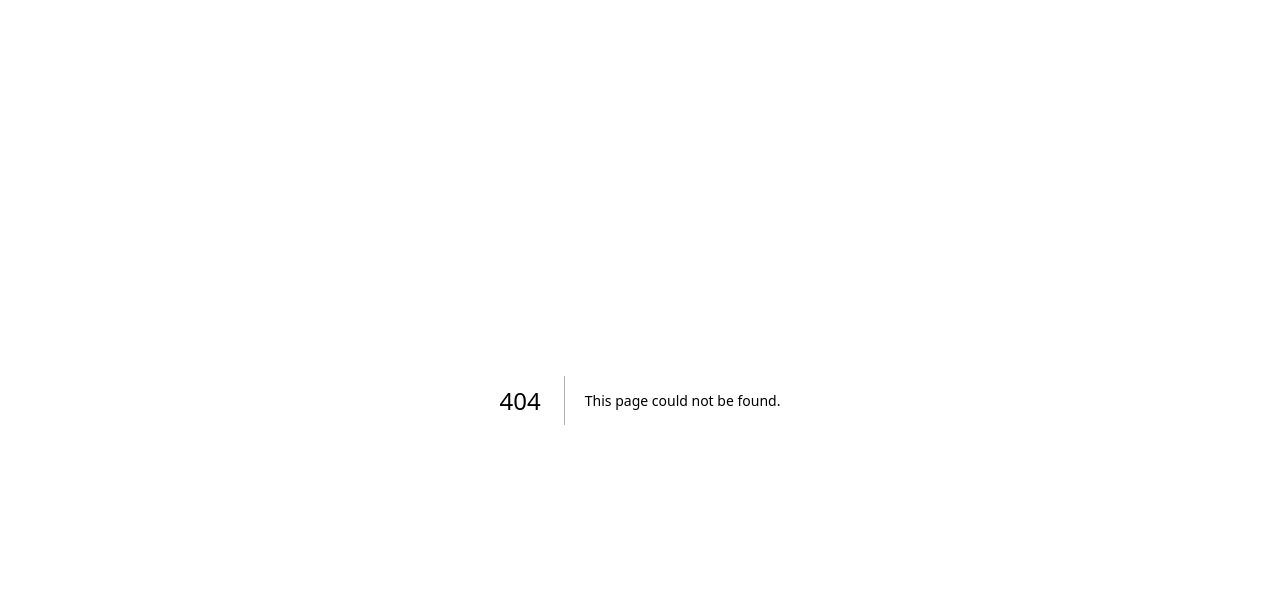
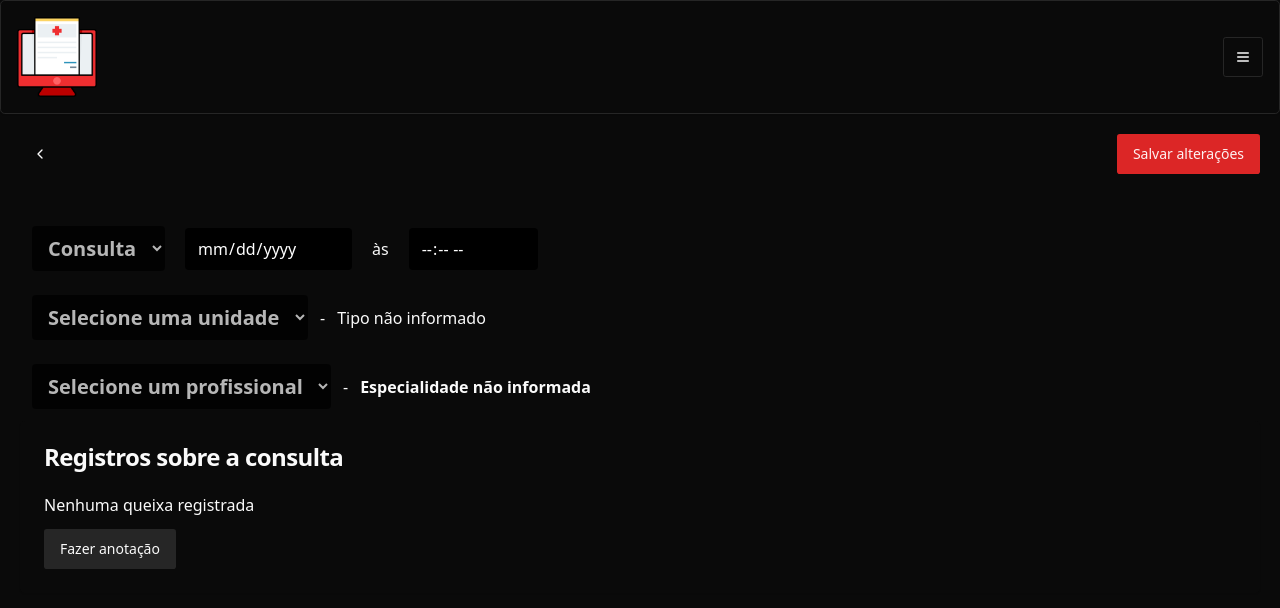
Before and after one commit to KaiqueSPereira/healtpep-ia, a Next.js app: page /consulta/1/editar in a window 1280 px wide. Before the commit this address had no page. Shown: the top 608 px of the page. Built offline with nearby package versions, Linux system fonts and the light colour scheme; no server answers; the database is empty.

Commit message:
Adiciona página de edição de consulta e botão de edição, além de melhorias na exibição de mensagens de sucesso e erro

```diff
--- /dev/null
+++ b/app/consulta/[id]/editar/_components/updateconsulta.tsx
@@ -0,0 +1,202 @@
+"use client";
+
+import { useEffect, useState } from "react";
+import Link from "next/link";
+import { toast } from "@/app/_hooks/use-toast";
+import { Button } from "@/app/_components/ui/button";
+import DescriptionEditor from "@/app/consulta/components/descriptioneditor";
+import {
+  Card,
+  CardContent,
+  CardHeader,
+  CardTitle,
+} from "@/app/_components/ui/card";
+import { ChevronLeftIcon } from "lucide-react";
+import Header from "@/app/_components/header";
+
+interface Consulta {
+  id: string;
+  tipo: string;
+  data: string;
+  unidade: {
+    id: string;
+    nome: string;
+    tipo: string;
+  };
+  profissional: {
+    id: string;
+    nome: string;
+    especialidade: string;
+    NumClasse: string;
+  };
+  queixas: string;
+}
+
+interface ConsultaPageProps {
+  params: {
+    id: string;
+  };
+}
+
+const UpdateConsulta = ({ params }: ConsultaPageProps) => {
+  const [consulta, setConsulta] = useState<Consulta | null>(null);
+  const [loading, setLoading] = useState(true);
+  const [editando, setEditando] = useState(false);
+
+  useEffect(() => {
+    const fetchConsulta = async () => {
+      try {
+        const response = await fetch(`/api/consultas/${params.id}`);
+        const data = await response.json();
+        setConsulta(data);
+      } catch (error) {
+        console.error("Erro ao buscar consulta:", error);
+      } finally {
+        setLoading(false);
+      }
+    };
+
+    fetchConsulta();
+  }, [params.id]);
+
+  const handleUpdateConsulta = async () => {
+    try {
+      const response = await fetch(`/api/consultas/${params.id}`, {
+        method: "PUT",
+        headers: { "Content-Type": "application/json" },
+        body: JSON.stringify({
+          /* Dados atualizados */
+        }),
+      });
+
+      if (response.ok) {
+        toast("Consulta atualizada com sucesso!", "success", { duration: 5000 });
+      } else {
+        toast("Erro ao atualizar consulta.", "error", { duration: 5000 });
+      }
+    } catch (error) {
+      console.error("Erro ao atualizar:", error);
+    }
+  };
+
+  if (loading) return <h1>Carregando...</h1>;
+  if (!consulta) return <h1>Consulta não encontrada</h1>;
+
+  return (
+    <div>
+      {/* Header */}
+      <Header />
+      <header className="flex items-center justify-between p-5">
+        <Link href={`/consulta/${params.id}`}>
+          <Button variant="ghost" size="icon">
+            <ChevronLeftIcon />
+          </Button>
+        </Link>
+        <Button onClick={handleUpdateConsulta}>Salvar alterações</Button>
+      </header>
+
+      {/* Informações da Consulta */}
+      <main className="p-5">
+        <div className="flex items-center gap-5 p-3">
+          <h1 className="text-xl font-bold">
+            <select
+              defaultValue={consulta.tipo}
+              className="rounded border border-none bg-black px-3 py-2 text-white"
+              disabled={!editando}
+            >
+              <option value="Consulta">Consulta</option>
+              <option value="Exame">Exame</option>
+            </select>
+          </h1>
+
+          {/* Data */}
+          <input
+            type="date"
+            defaultValue={
+              consulta.data
+                ? new Date(consulta.data).toISOString().split("T")[0]
+                : ""
+            }
+            className="rounded border border-none bg-black px-3 py-2 text-white"
+            disabled={!editando}
+          />
+
+          <p>às</p>
+
+          {/* Hora */}
+          <input
+            type="time"
+            defaultValue={new Date(consulta.data).toLocaleTimeString("pt-BR", {
+              hour: "2-digit",
+              minute: "2-digit",
+            })}
+            className="rounded border border-none bg-black px-3 py-2 text-white"
+            disabled={!editando}
+          />
+        </div>
+
+        {/* Unidade de Saúde */}
+        <div className="flex items-center gap-3 p-3">
+          <h2 className="text-xl font-bold">
+            <select
+              defaultValue={consulta.unidade?.id || ""}
+              className="rounded border border-none bg-black px-3 py-2 text-white"
+              disabled={!editando}
+            >
+              {consulta.unidade ? (
+                <option value={consulta.unidade.id}>
+                  {consulta.unidade.nome}
+                </option>
+              ) : (
+                <option value="">Selecione uma unidade</option>
+              )}
+            </select>
+          </h2>
+
+          <p>-</p>
+          <p>{consulta.unidade?.tipo || "Tipo não informado"}</p>
+        </div>
+
+        {/* Profissional */}
+        <div className="flex items-center gap-3 p-3">
+          <h2 className="text-xl font-bold">
+            <select
+              defaultValue={consulta.profissional?.id || ""}
+              className="rounded border border-none bg-black px-3 py-2 text-white"
+              disabled={!editando}
+            >
+              {consulta.profissional ? (
+                <option value={consulta.profissional.id}>
+                  {consulta.profissional.nome}
+                </option>
+              ) : (
+                <option value="">Selecione um profissional</option>
+              )}
+            </select>
+          </h2>
+
+          <p>-</p>
+          <h3 className="font-bold">
+            {consulta.profissional?.especialidade ||
+              "Especialidade não informada"}
+          </h3>
+        </div>
+
+        <Card className="border-none">
+          <CardHeader>
+            <CardTitle>Registros sobre a consulta</CardTitle>
+          </CardHeader>
+          <CardContent>
+            <p>{consulta.queixas || "Nenhuma queixa registrada"}</p>
+            <DescriptionEditor
+              descricao={consulta.queixas}
+              consultaId={consulta.id}
+            />
+          </CardContent>
+        </Card>
+      </main>
+    </div>
+  );
+};
+
+export default UpdateConsulta;
--- /dev/null
+++ b/app/consulta/[id]/editar/page.tsx
@@ -0,0 +1,20 @@
+"use client";
+
+import { useParams } from "next/navigation";
+import Updateconsulta from "./_components/updateconsulta";
+
+const Page = () => {
+  const params = useParams(); // Captura o ID da URL
+
+  if (!params.id) {
+    return <h1>ID da consulta não encontrado</h1>;
+  }
+
+  return (
+    <div>
+      <Updateconsulta params={{ id: Array.isArray(params.id) ? params.id[0] : params.id }} />
+    </div>
+  );
+};
+
+export default Page;
--- a/app/consulta/[id]/page.tsx
+++ b/app/consulta/[id]/page.tsx
@@ -5,11 +5,11 @@ import {
   CardHeader,
   CardTitle,
 } from "@/app/_components/ui/card";
-import { ChevronLeftIcon} from "lucide-react";
+import {ChevronLeftIcon} from "lucide-react";
 import Link from "next/link";
-import DescriptionEditor from "../components/descriptioneditor";
 import { db } from "@/app/_lib/prisma";
 import Header from "@/app/_components/header";
+import BotaoEditarConsulta from "../components/buttoneditConsulta";
 
 interface ConsultaPageProps {
   params: {
@@ -20,7 +20,7 @@ interface ConsultaPageProps {
 const ConsultaPage = async ({ params }: ConsultaPageProps) => {
   // Verifica a ausencia do ID
   if (!params.id) {
-    return <h1>Consulta n?o encontrada</h1>;
+    return <h1>Consulta não encontrada</h1>;
   }
 
   const consultas = await db.consultas.findUnique({
@@ -35,7 +35,7 @@ const ConsultaPage = async ({ params }: ConsultaPageProps) => {
   if (!consultas) {
     return (
       <div className="p-8 text-center">
-        <h1>Consulta nao encontrada</h1>
+        <h1>Consulta não encontrada</h1>
         <Link href="/">
           <Button variant="secondary">Voltar para Home</Button>
         </Link>
@@ -58,6 +58,7 @@ const ConsultaPage = async ({ params }: ConsultaPageProps) => {
               <ChevronLeftIcon />
             </Link>
           </Button>
+          <BotaoEditarConsulta consultaId={params.id} />
         </div>
       </header>
 
@@ -65,25 +66,34 @@ const ConsultaPage = async ({ params }: ConsultaPageProps) => {
         <div className="flex items-center gap-5 p-3">
           <h1 className="text-2xl font-bold">{consultas.tipo}</h1>
           <p>{consultas.data.toLocaleDateString("pt-BR")}</p>
+          <p>ás</p>
+          <p>{consultas.data.toLocaleTimeString("pt-BR")}</p>
+        </div>
+        <div className="flex items-center gap-3 p-3">
+          <h2 className="text-xl font-bold">{consultas.unidade?.nome}</h2>
+          <p>-</p>
+          <p>{consultas.unidade?.tipo || ""}</p>
         </div>
         <div className="flex items-center gap-3 p-3">
           <h2 className="text-xl font-bold">{consultas.profissional?.nome}</h2>
           <p>-</p>
+          <h3 className="font-bold">
+            {consultas.profissional?.especialidade}{" "}
+          </h3>
+          <p>-</p>
           <p>{consultas.profissional?.NumClasse || ""}</p>
         </div>
 
+        {consultas.tipo !== "Exame" && (
           <Card>
             <CardHeader>
               <CardTitle>Registros sobre a consulta</CardTitle>
             </CardHeader>
             <CardContent>
               <p>{consultas.queixas || "Nenhuma queixa registrada"}</p>
-            <DescriptionEditor
-              descricao={consultas.queixas || ""}
-              consultaId={params.id}
-            />
             </CardContent>
           </Card>
+        )}
       </main>
     </div>
   );
--- a/app/consulta/components/buttoneditConsulta.tsx
+++ b/app/consulta/components/buttoneditConsulta.tsx
@@ -1,8 +1,8 @@
 "use client";
 
+import { useRouter } from "next/navigation";
 import { FilePenLine } from "lucide-react";
 import { Button } from "@/app/_components/ui/button";
-
 
 interface BotaoEditarConsultaProps {
   consultaId: string;
@@ -11,25 +11,17 @@ interface BotaoEditarConsultaProps {
 const BotaoEditarConsulta: React.FC<BotaoEditarConsultaProps> = ({
   consultaId,
 }) => {
+  const router = useRouter();
 
-
-  const handleEdit = async () => {
-    try {
-      const response = await fetch(`/api/consultas/${consultaId}`);
-      if (!response.ok) throw new Error("Erro ao buscar a consulta");
-
-    } catch (error) {
-      console.error("Erro ao buscar consulta:", error);
-    }
+  const handleEdit = () => {
+    router.push(`/consulta/${consultaId}/editar`); // Redireciona para a tela de edição
   };
 
   return (
-    <>
-      <Button onClick={handleEdit} variant="outline">
-        <FilePenLine className="mr-2 h-4 w-4" />
-        Editar consulta
-      </Button>
-    </>
+    <Button onClick={handleEdit} variant="outline">
+      <FilePenLine className="mr-2 h-4 w-4" />
+      Editar consulta
+    </Button>
   );
 };
 
--- a/app/consulta/components/descriptioneditor.tsx
+++ b/app/consulta/components/descriptioneditor.tsx
@@ -21,6 +21,7 @@ import {
 } from "@/app/_components/ui/form";
 import { useRouter } from "next/navigation";
 import { useState } from "react";
+import { toast } from "@/app/_hooks/use-toast";
 
 interface DescriptionEditorProps {
   descricao: string;
@@ -30,7 +31,7 @@ interface DescriptionEditorProps {
 const formSchema = z.object({
   queixas: z
     .string()
-    .min(1, { message: "A descriĂ§ĂŁo nĂŁo pode estar vazia" }),
+    .min(1, { message: "A descricão da consulta não pode estar vazia" }),
 });
 
 const DescriptionEditor = ({
@@ -53,14 +54,17 @@ const DescriptionEditor = ({
       });
 
       if (response.ok) {
-        alert("registro salvo com sucesso!");
+        console.log("Registro salvo com sucesso!");
+        toast("Registro salvo com sucesso!", "success", { duration: 5000 });
         setIsDialogOpen(false);
         router.refresh();
       } else {
-        alert("Erro ao salvar o registro. Tente novamente.");
+        console.error("Erro ao salvar o registro. Tente novamente.");
+        toast("Erro ao salvar o registro. Tente novamente.", "error", { duration: 5000 });
       }
     } catch {
-      alert("Erro ao salvar o registro. Tente novamente.");
+      console.error("Erro ao salvar o registro. Tente novamente.");
+      toast("Erro ao salvar o registro. Tente novamente.", "error", { duration: 5000 });
     }
   };
 
```
Also changed, not shown: app/enderecos/_components/enderecosdialog.tsx (line endings or trailing spaces). Lines whose indentation alone changed are shown as unchanged.
